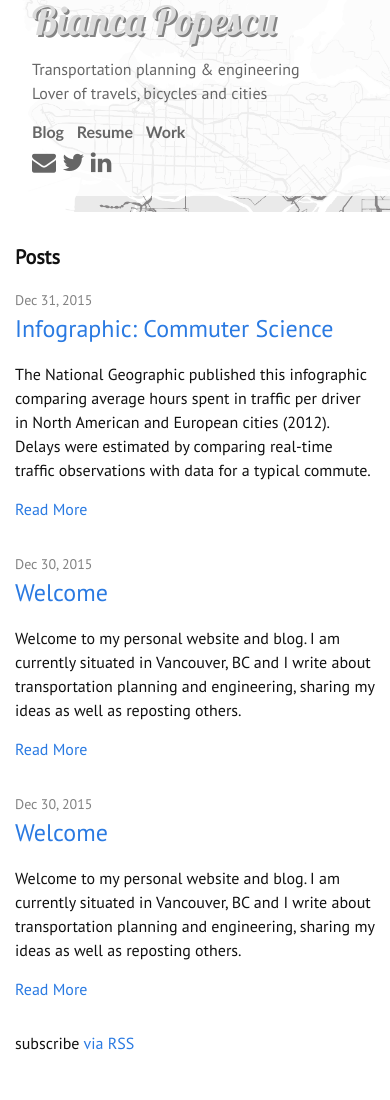
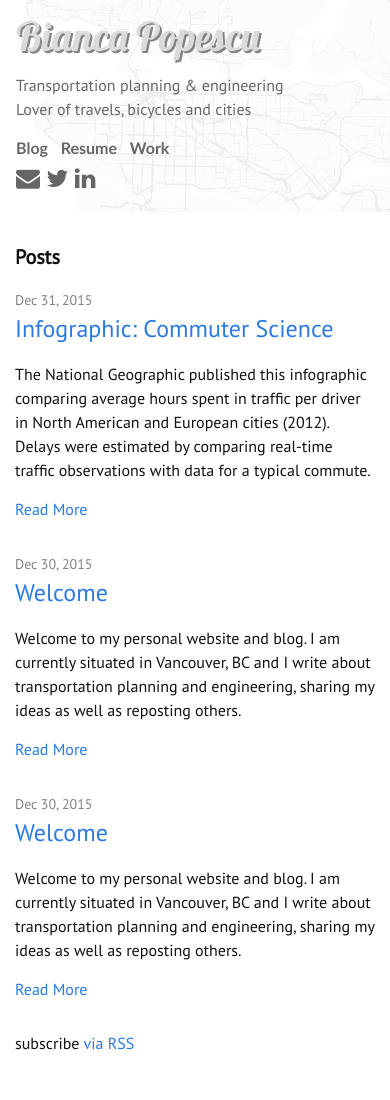
Before and after one commit to biancapopescu/biancapopescu.github.io, a Jekyll site: the page built from index.html, in a window 390 px wide. Built offline with Jekyll 4.4.1, drawn with Linux system fonts in a browser that asks for light colours; nearby versions of some CDN libraries.

Commit message:
mobile padding

```diff
--- a/_sass/_layout.scss
+++ b/_sass/_layout.scss
@@ -29,6 +29,9 @@
     @include media-query($on-palm) {
         position: relative;
         width: auto;
+        bottom: 0rem;
+        left: 0rem;
+        right: 0rem;
     }
 }
 
```
